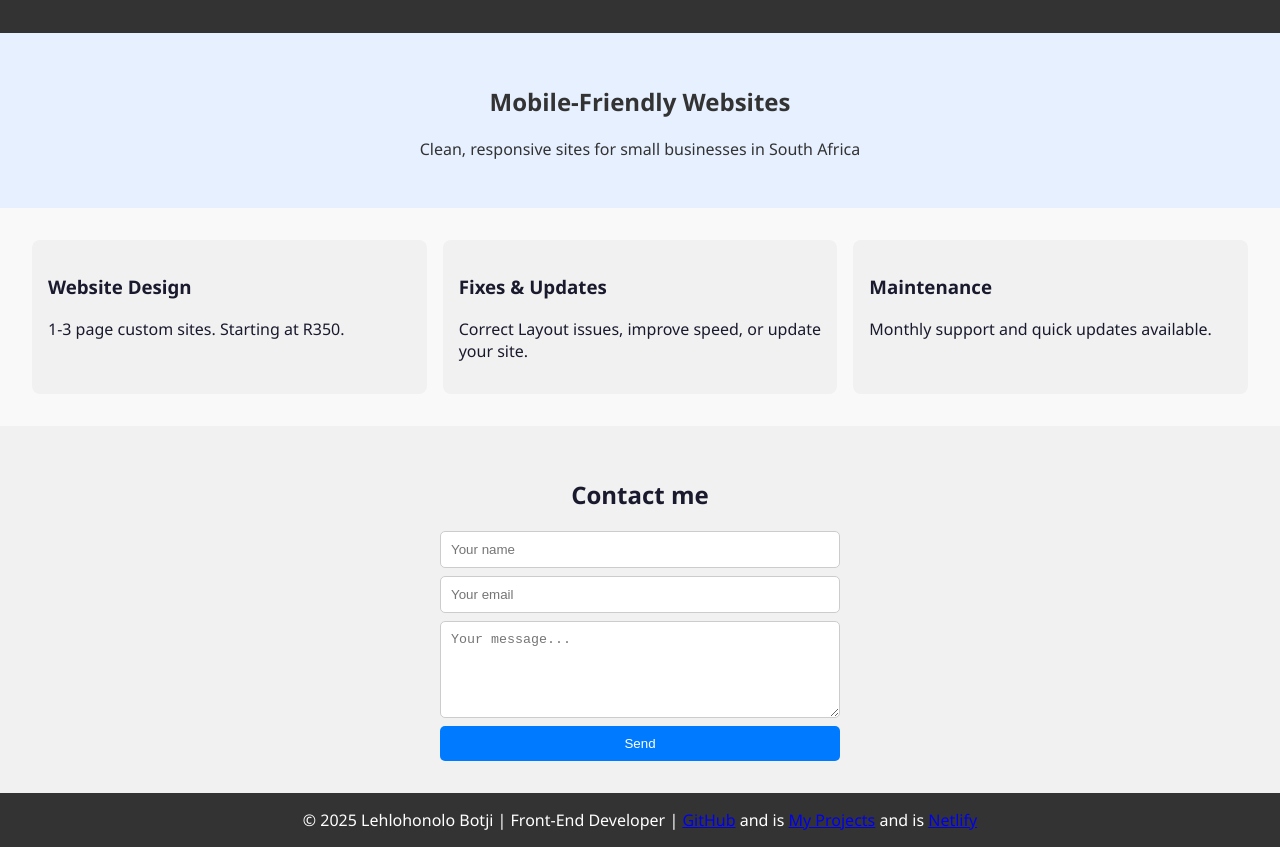
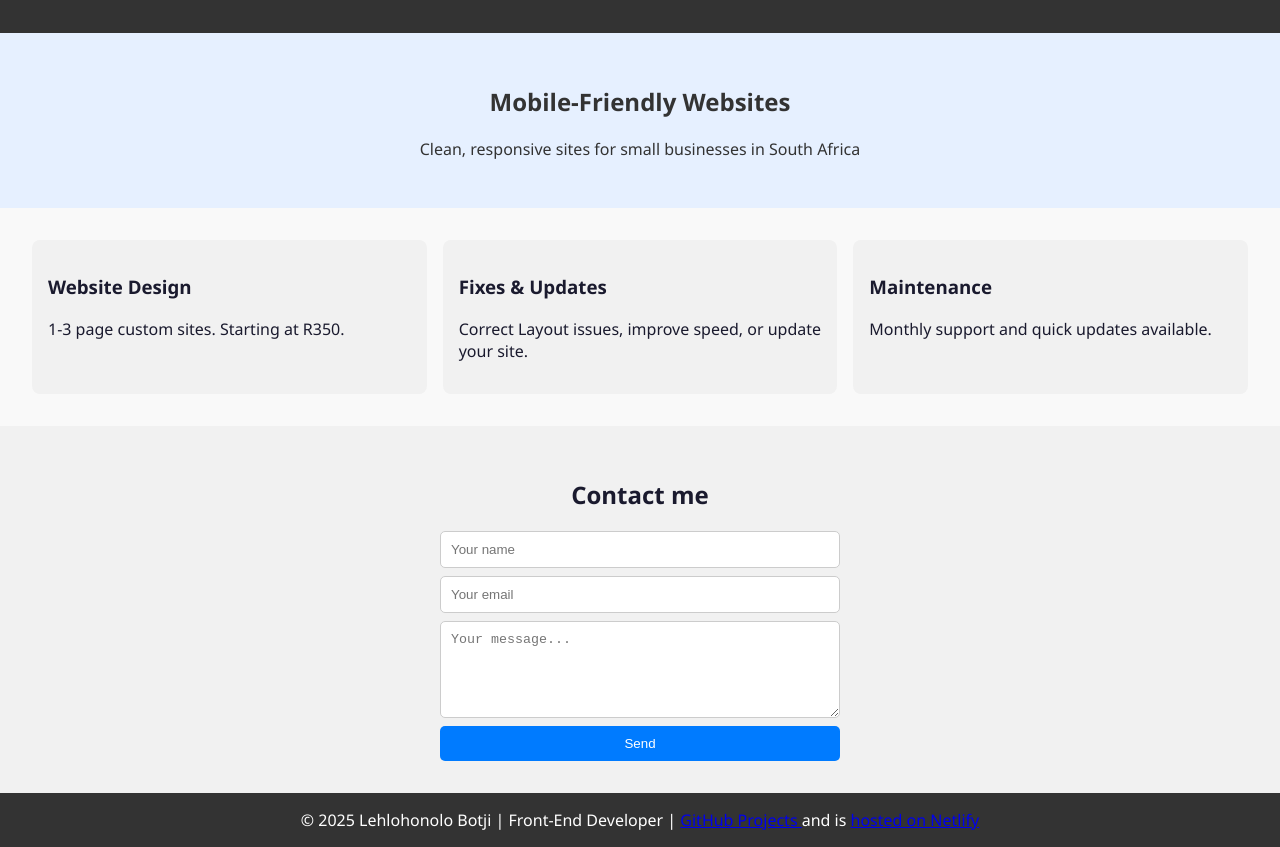
Before and after one commit to lbotji/My-Front-End-Development-Services-Site, a plain HTML site: page index.html in a window 1280 px wide. Shown: the part 72-919 px from the top of the page. Drawn offline with Linux system fonts and the light colour scheme.

Commit message:
fixed the link

```diff
--- a/index.html
+++ b/index.html
@@ -50,12 +50,9 @@
 
   <footer>
     &copy 2025 Lehlohonolo Botji | Front-End Developer |
-   <a href="https://github.com/lbotji" target="_blank">GitHub</a>
-    and is
-
-    <a href="https://github.com/lbotji/My-Front-End-Development-Services-Site" target="_blank">My Projects</a> and is
-
-    <a href="#" target="_blank">Netlify</a>
+   <a href="https://github.com/lbotji" target="_blank">GitHub Projects
+   </a>and is
+   <a href="#" target="_blank">hosted on Netlify</a>
   </footer>
   <script src="src/index.js"></script>
 </body>
```
